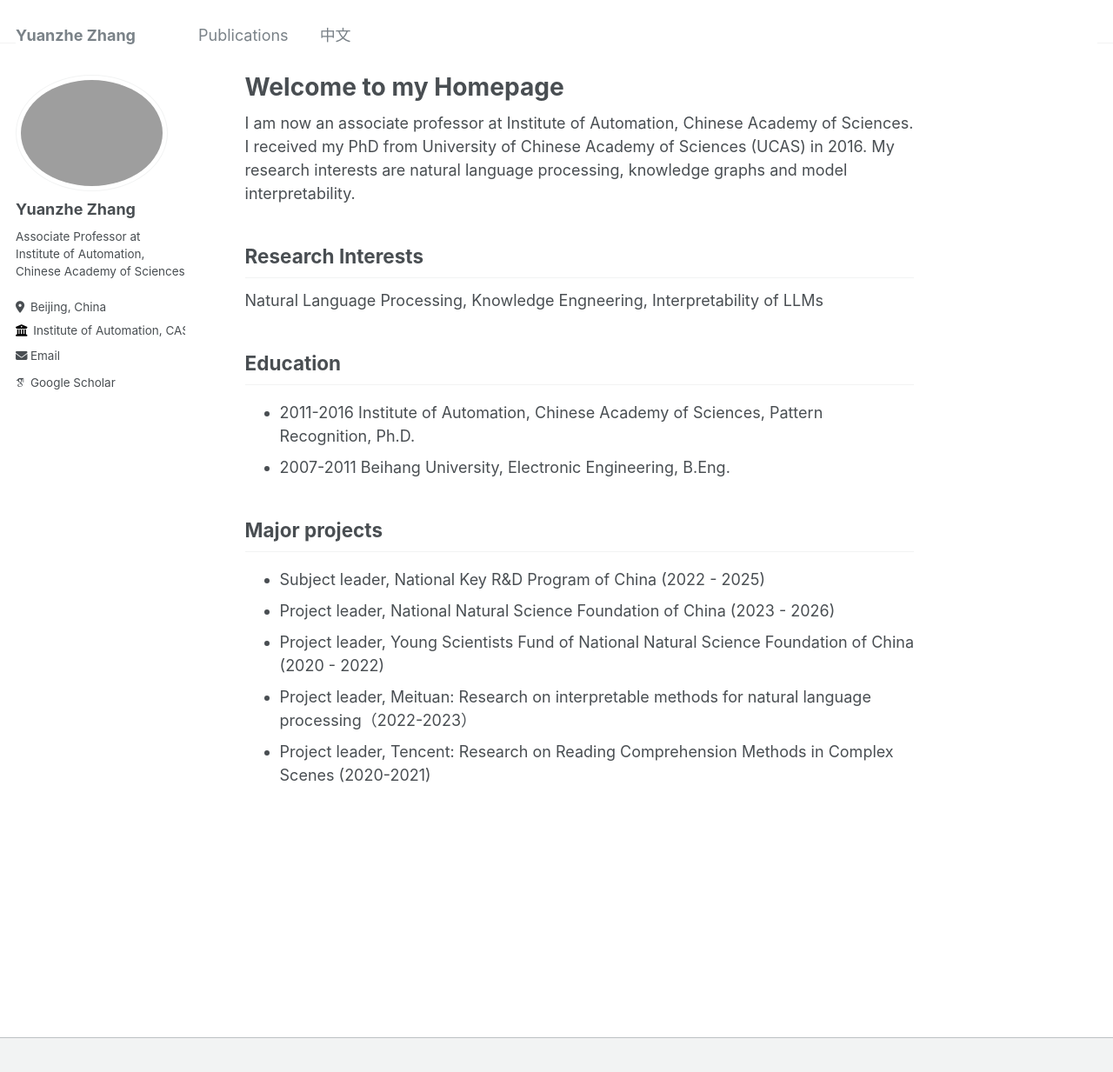
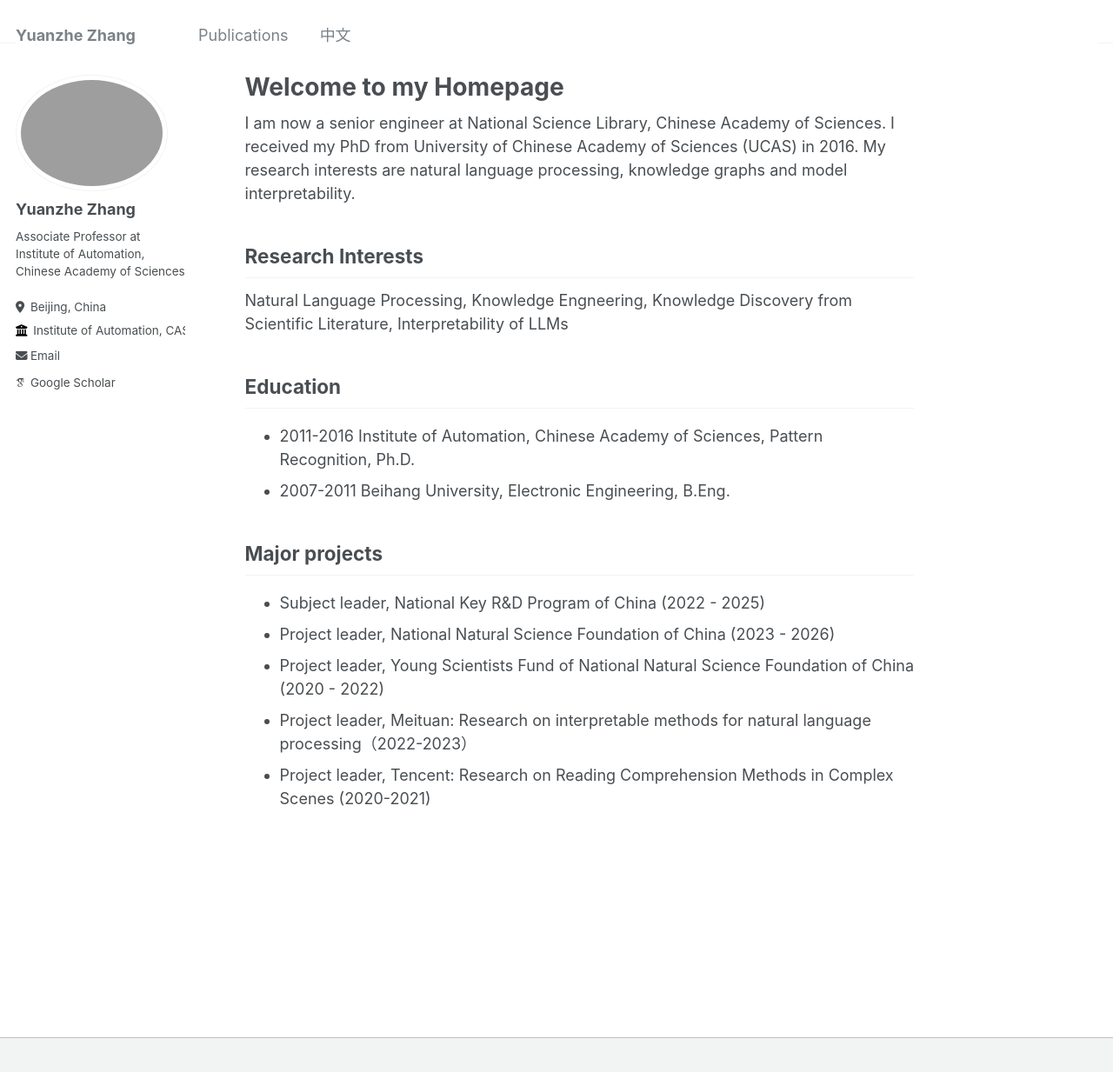
Before and after one commit to yuanzhe-zhang/yuanzhe-zhang.github.io, a Jekyll site: the page built from _pages/about.md, in a window 1280 px wide and 1266 px high. Shown: the top 1233 px of the window at 87% size. Built offline with Jekyll 4.4.1, drawn with Linux system fonts in a browser that asks for light colours; some web fonts are replaced.

Commit message:
Update about.md

```diff
--- a/_pages/about.md
+++ b/_pages/about.md
@@ -6,11 +6,11 @@ redirect_from:
   - /about/
   - /about.html
 ---
-I am now an associate professor at Institute of Automation, Chinese Academy of Sciences. I received my PhD from University of Chinese Academy of Sciences (UCAS) in 2016. My research interests are natural language processing, knowledge graphs and model interpretability.
+I am now a senior engineer at National Science Library, Chinese Academy of Sciences. I received my PhD from University of Chinese Academy of Sciences (UCAS) in 2016. My research interests are natural language processing, knowledge graphs and model interpretability.
 
 ## Research Interests
 
-Natural Language Processing, Knowledge Engneering, Interpretability of LLMs
+Natural Language Processing, Knowledge Engneering, Knowledge Discovery from Scientific Literature, Interpretability of LLMs
 
 ## Education
 
```
